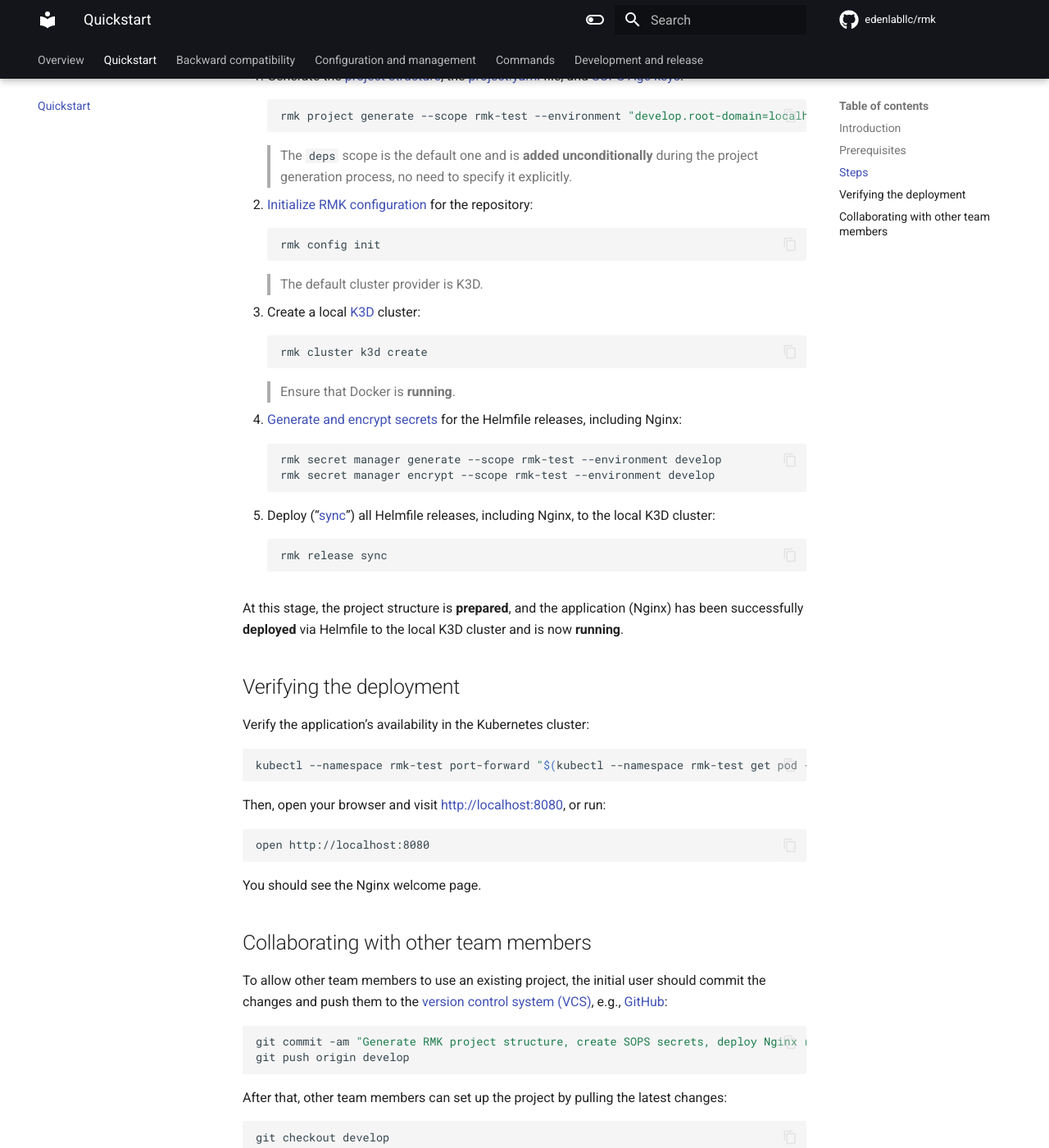
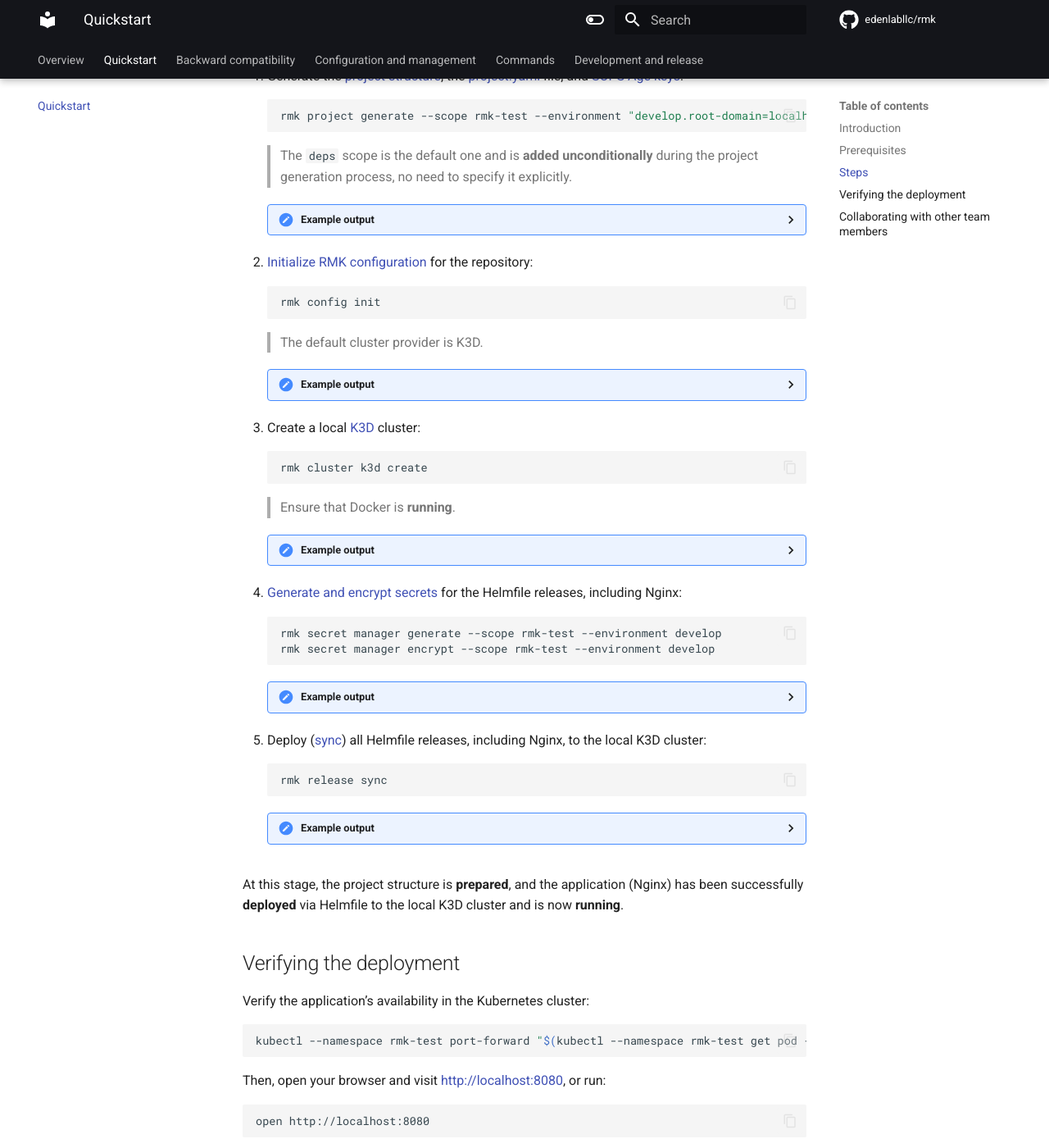
Before and after one commit to edenlabllc/rmk, an MkDocs documentation site: the page built from docs/quickstart.md, in a window 1280 px wide and 1400 px high, scrolled down 608 px. Shown: the whole window at 82% size. Built offline with MkDocs 1.6.1 and Material for MkDocs 9.7.7, drawn with Linux system fonts in a browser that asks for light colours; comment, search, counter and statistics services are not loaded; the version menu is left out; some of the changed lines change nothing that is shown.

Commit message:
#59 - Add example outputs to quickstart.md

````diff
--- a/docs/quickstart.md
+++ b/docs/quickstart.md
@@ -34,6 +34,31 @@
    > The `deps` scope is the default one and is **added unconditionally** during the project generation process, no need
    to specify it explicitly.
 
+   <details>
+      <summary>Example output</summary>
+      ```text
+      2025-01-29T14:20:02.954+0100	INFO	file /home/user/rmk-test/etc/deps/develop/values/aws-cluster.yaml.gotmpl generated
+      2025-01-29T14:20:02.956+0100	INFO	file /home/user/rmk-test/etc/deps/develop/values/azure-cluster.yaml.gotmpl generated
+      2025-01-29T14:20:02.956+0100	INFO	file /home/user/rmk-test/etc/deps/develop/values/gcp-cluster.yaml.gotmpl generated
+      2025-01-29T14:20:02.957+0100	INFO	file /home/user/rmk-test/etc/deps/develop/globals.yaml.gotmpl generated
+      2025-01-29T14:20:02.957+0100	INFO	file /home/user/rmk-test/etc/deps/develop/releases.yaml generated
+      2025-01-29T14:20:02.957+0100	INFO	file /home/user/rmk-test/etc/deps/develop/secrets/.spec.yaml.gotmpl generated
+      2025-01-29T14:20:02.957+0100	INFO	file /home/user/rmk-test/etc/deps/develop/secrets/.sops.yaml generated
+      2025-01-29T14:20:02.957+0100	INFO	file /home/user/rmk-test/etc/rmk-test/develop/globals.yaml.gotmpl generated
+      2025-01-29T14:20:02.958+0100	INFO	file /home/user/rmk-test/etc/rmk-test/develop/releases.yaml generated
+      2025-01-29T14:20:02.958+0100	INFO	file /home/user/rmk-test/etc/rmk-test/develop/secrets/.spec.yaml.gotmpl generated
+      2025-01-29T14:20:02.958+0100	INFO	file /home/user/rmk-test/etc/rmk-test/develop/values/rmk-test-app.yaml.gotmpl generated
+      2025-01-29T14:20:02.958+0100	INFO	file /home/user/rmk-test/etc/rmk-test/develop/secrets/.sops.yaml generated
+      2025-01-29T14:20:02.958+0100	INFO	file /home/user/rmk-test/.gitignore generated
+      2025-01-29T14:20:02.959+0100	INFO	file /home/user/rmk-test/helmfile.yaml.gotmpl generated
+      2025-01-29T14:20:02.959+0100	INFO	file /home/user/rmk-test/README.md generated
+      2025-01-29T14:20:02.986+0100	INFO	generate age key for scope: deps
+      2025-01-29T14:20:02.986+0100	INFO	update SOPS config file: /home/user/rmk-test/etc/deps/develop/secrets/.sops.yaml
+      2025-01-29T14:20:03.000+0100	INFO	generate age key for scope: rmk-test
+      2025-01-29T14:20:03.001+0100	INFO	update SOPS config file: /home/user/rmk-test/etc/rmk-test/develop/secrets/.sops.yaml
+      ```
+   </details>
+
 2. [Initialize RMK configuration](configuration/configuration-management/configuration-management.md#initialization-of-rmk-configuration)
    for the repository:
 
@@ -43,6 +68,19 @@
 
    > The default cluster provider is K3D.
 
+   <details>
+      <summary>Example output</summary>
+      ```text
+      2025-01-29T14:22:44.548+0100	INFO	loaded config file by path: /home/user/.rmk/config/rmk-test-develop.yaml
+      2025-01-29T14:22:44.550+0100	INFO	RMK will use values for develop environment
+      2025-01-29T14:22:44.553+0100	INFO	starting package download: cluster-deps.bootstrap.infra-v0.1.0
+      2025-01-29T14:22:45.790+0100	INFO	downloaded: cluster-deps.bootstrap.infra-v0.1.0
+      2025-01-29T14:22:45.793+0100	INFO	starting package download: helmfile.hooks.infra-v1.29.1
+      2025-01-29T14:22:46.598+0100	INFO	downloaded: helmfile.hooks.infra-v1.29.1
+      2025-01-29T14:22:46.864+0100	INFO	time spent on initialization: 2s
+      ```
+   </details>
+
 3. Create a local [K3D](configuration/configuration-management/init-k3d-provider.md) cluster:
 
    ```shell
@@ -50,6 +88,37 @@
    ```
 
    > Ensure that Docker is **running**.
+
+   <details>
+      <summary>Example output</summary>
+      ```text
+      INFO[0000] Using config file /var/folders/_d/y2s0znsj5l117xk90392xc540000gn/T/k3d-config.51481123.yaml (k3d.io/v1alpha5#simple)
+      INFO[0000] portmapping '8080:80' targets the loadbalancer: defaulting to [servers:*:proxy agents:*:proxy]
+      INFO[0000] portmapping '8443:443' targets the loadbalancer: defaulting to [servers:*:proxy agents:*:proxy]
+      INFO[0000] portmapping '9111:9000' targets the loadbalancer: defaulting to [servers:*:proxy agents:*:proxy]
+      INFO[0000] Prep: Network
+      INFO[0000] Created network 'k3d-rmk-test-develop'
+      INFO[0000] Created image volume k3d-rmk-test-develop-images
+      INFO[0000] Starting new tools node...
+      INFO[0000] Starting node 'k3d-rmk-test-develop-tools'
+      INFO[0001] Creating node 'k3d-rmk-test-develop-server-0'
+      INFO[0001] Creating LoadBalancer 'k3d-rmk-test-develop-serverlb'
+      INFO[0002] Pulling image 'ghcr.io/k3d-io/k3d-proxy:5.7.3'
+      INFO[0015] Using the k3d-tools node to gather environment information
+      INFO[0016] Starting new tools node...
+      INFO[0016] Starting node 'k3d-rmk-test-develop-tools'
+      INFO[0019] Starting cluster 'rmk-test-develop'
+      INFO[0019] Starting servers...
+      INFO[0022] Starting node 'k3d-rmk-test-develop-server-0'
+      INFO[0047] All agents already running.
+      INFO[0047] Starting helpers...
+      INFO[0047] Starting node 'k3d-rmk-test-develop-serverlb'
+      INFO[0053] Injecting records for hostAliases (incl. host.k3d.internal) and for 3 network members into CoreDNS configmap...
+      INFO[0056] Cluster 'rmk-test-develop' created successfully!
+      INFO[0056] You can now use it like this:
+      kubectl cluster-info
+      ```
+   </details>
 
 4. [Generate and encrypt secrets](configuration/secrets-management/secrets-management.md#batch-secrets-management) for
    the Helmfile releases, including Nginx:
@@ -59,12 +128,35 @@
    rmk secret manager encrypt --scope rmk-test --environment develop
    ```
 
-5. Deploy ("[sync](configuration/release-management/release-management.md#synchronization-of-all-releases)") all
+   <details>
+      <summary>Example output</summary>
+      ```text
+      TBD
+      ```
+   </details>
+
+5. Deploy ([sync](configuration/release-management/release-management.md#synchronization-of-all-releases)) all
    Helmfile releases, including Nginx, to the local K3D cluster:
 
    ```shell
    rmk release sync
    ```
+
+   <details>
+      <summary>Example output</summary>
+      ```text
+      Release "rmk-test-app" does not exist. Installing it now.
+      NAME: rmk-test-app
+      LAST DEPLOYED: Wed Jan 29 14:23:54 2025
+      NAMESPACE: rmk-test
+      STATUS: deployed
+      REVISION: 1
+      TEST SUITE: None
+      NOTES:
+      The app will be available by url:
+      rmk-test-app rmk-test 1 2025-01-29 14:23:54.839083 +0100 CET deployed app-1.6.0
+      ```
+   </details>
 
 At this stage, the project structure is **prepared**, and the application (Nginx) has been successfully **deployed** via
 Helmfile to the local K3D cluster and is now **running**.
````
